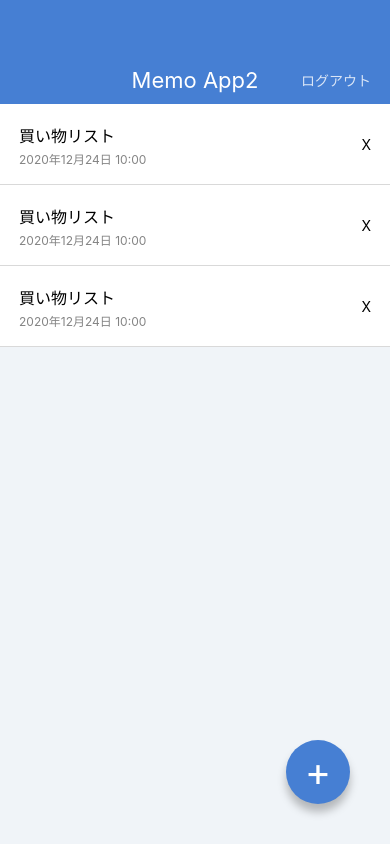
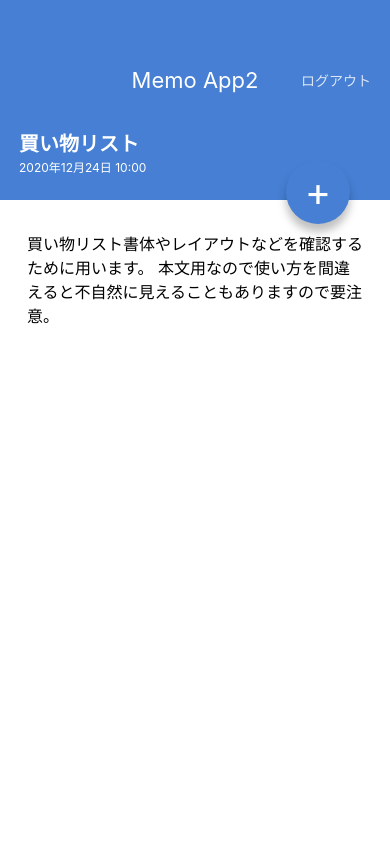
Before and after one commit to hirom/MemoApp2, a React Native app: screen / in a window 390 px wide. Built offline with nearby package versions, Linux system fonts and the light colour scheme.

Commit message:
Created MemoDetailScreen

```diff
--- a/App.jsx
+++ b/App.jsx
@@ -1,23 +1,7 @@
 import React from "react";
-import { StyleSheet, View } from "react-native";
 
-import AppBar from "./src/components/AppBar";
-import MemoList from "./src/components/MemoList";
-import CircleButton from "./src/components/CircleButton";
+import MemoDetailScreen from "./src/screens/MemoDetailScreen";
 
 export default function App() {
-	return (
-		<View style={styles.container}>
-			<AppBar />
-			<MemoList />
-			<CircleButton>+</CircleButton>
-		</View>
-	);
+	return <MemoDetailScreen />;
 }
-
-const styles = StyleSheet.create({
-	container: {
-		flex: 1,
-		backgroundColor: "#F0F4F8",
-	},
-});
--- a/src/components/CircleButton.jsx
+++ b/src/components/CircleButton.jsx
@@ -1,11 +1,11 @@
 import React from "react";
 import { View, Text, StyleSheet } from "react-native";
-import { string } from "prop-types";
+import { shape, string } from "prop-types";
 
 export default function CircleButton(props) {
-	const { children } = props;
+	const { children, style } = props;
 	return (
-		<View style={styles.circleButton}>
+		<View style={[styles.circleButton, style]}>
 			<Text style={styles.circleButtonLabel}>{children}</Text>
 		</View>
 	);
@@ -13,6 +13,11 @@
 
 CircleButton.protoTypes = {
 	children: string.isRequired,
+	style: shape(),
+};
+
+CircleButton.defaultProps = {
+	style: null,
 };
 
 const styles = StyleSheet.create({
--- /dev/null
+++ b/src/screens/MemoDetailScreen.jsx
@@ -0,0 +1,57 @@
+import React from "react";
+import { View, ScrollView, Text, StyleSheet } from "react-native";
+
+import AppBar from "../components/AppBar";
+import CircleButton from "../components/CircleButton";
+
+export default function MemoDetailScreen() {
+	return (
+		<View style={styles.container}>
+			<AppBar />
+			<View style={styles.memoHeader}>
+				<Text style={styles.memoTitle}>買い物リスト</Text>
+				<Text style={styles.memoDate}>2020年12月24日 10:00</Text>
+			</View>
+			<ScrollView style={styles.memoBody}>
+				<Text style={styles.memoText}>
+					買い物リスト書体やレイアウトなどを確認するために用います。
+					本文用なので使い方を間違えると不自然に見えることもありますので要注意。
+				</Text>
+			</ScrollView>
+			<CircleButton style={{ top: 160, bottom: "auto" }}>+</CircleButton>
+		</View>
+	);
+}
+
+const styles = StyleSheet.create({
+	container: {
+		flex: 1,
+		backgroundColor: "#ffffff",
+	},
+	memoHeader: {
+		backgroundColor: "#467FD3",
+		height: 96,
+		justifyContent: "center",
+		paddingVertical: 24,
+		paddingHorizontal: 19,
+	},
+	memoTitle: {
+		color: "#ffffff",
+		fontSize: 20,
+		lineHeight: 32,
+		fontWeight: "bold",
+	},
+	memoDate: {
+		color: "#ffffff",
+		fontSize: 12,
+		lineHeight: 16,
+	},
+	memoBody: {
+		paddingVertical: 32,
+		paddingHorizontal: 27,
+	},
+	memoText: {
+		fontSize: 16,
+		lineHeight: 24,
+	},
+});
```
Also changed, not shown: src/screens/MemoListScreen.jsx (added, +23 -0 lines).
